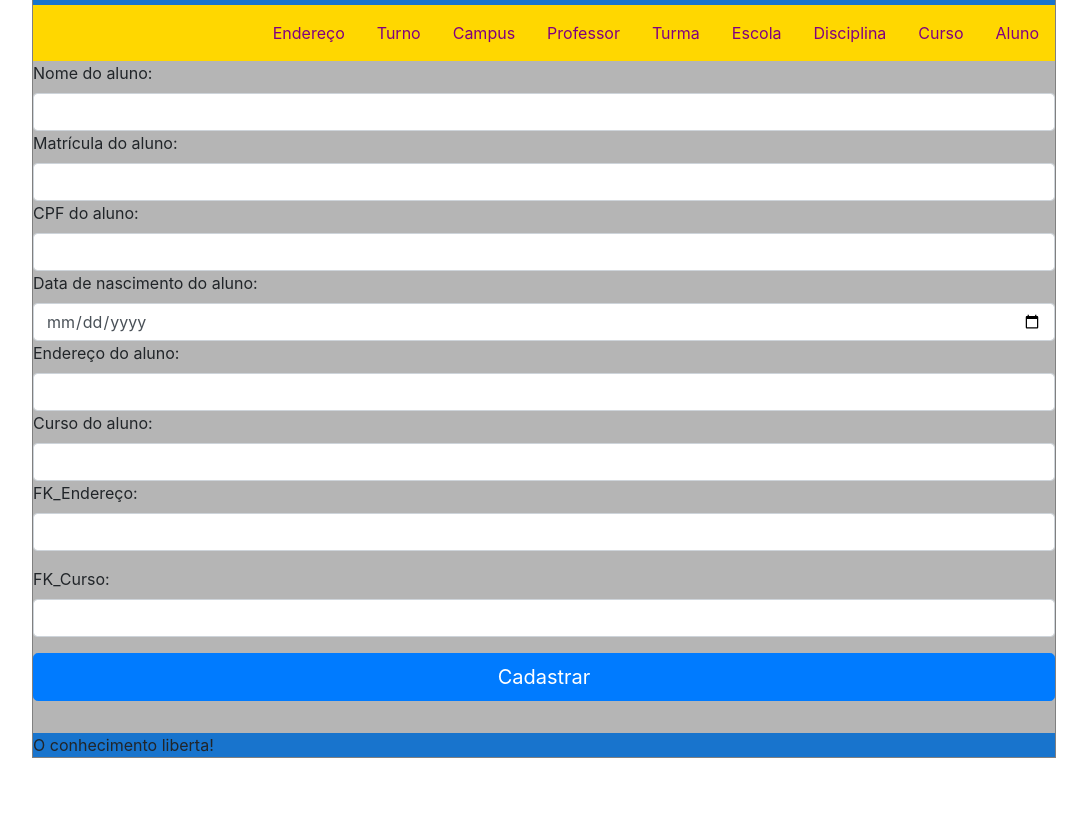
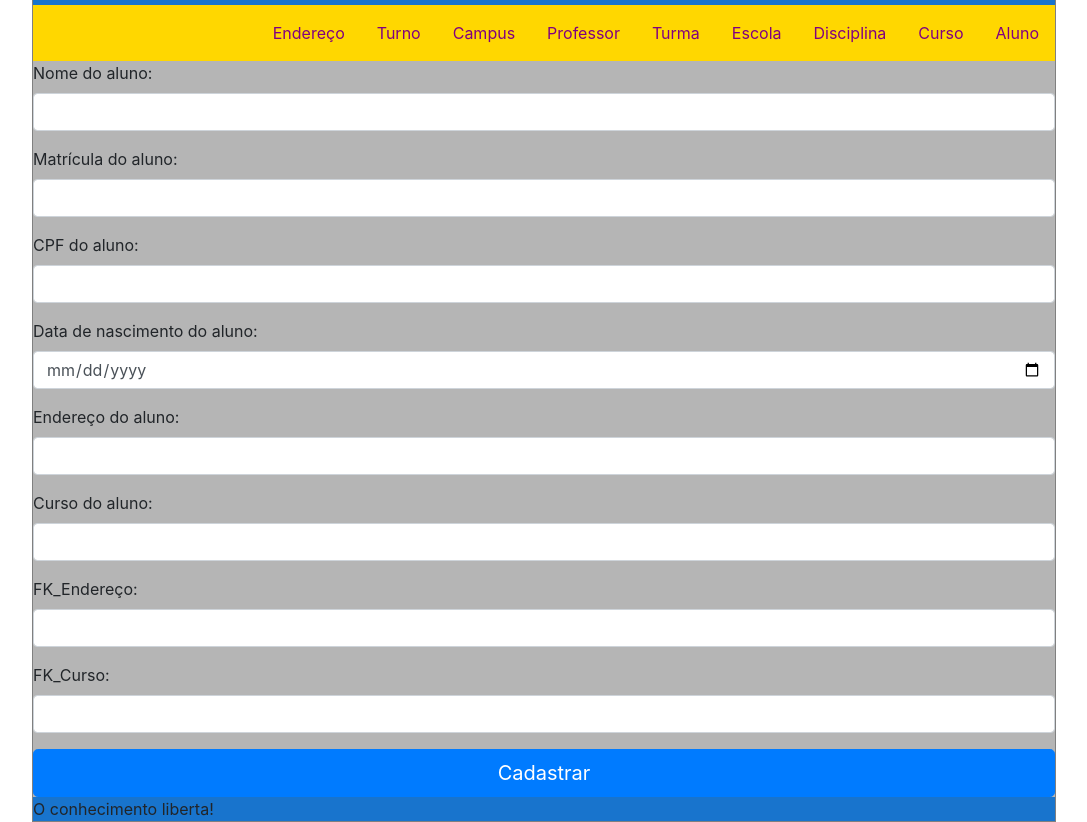
Before and after one commit to OnildoNeto/Aplica-oEscolaVers-o, a plain HTML site: page EscolaWebApp/Aluno.html in a window 1280 px wide. Shown: the part 42-864 px from the top of the page, without its empty margins (96-1183 px from the left). Before the commit the page ends 800 px from the top, so only its background shows below. Drawn offline with nearby package versions, Linux system fonts and the light colour scheme.

Commit message:
Update Aluno.html

```diff
--- a/EscolaWebApp/Aluno.html
+++ b/EscolaWebApp/Aluno.html
@@ -39,22 +39,27 @@
           <div class="form-group">
             <label for= 'nome'> Nome do aluno: </label>
             <input type='text' class="form-control" name='nome'>
-
+          </div>
+          <div class="form-group">
             <label for= 'matricula'> Matrícula do aluno: </label>
             <input type='text' class="form-control" name='matricula'>
-
+          </div>
+          <div class="form-group">
             <label for= 'cpf'> CPF do aluno: </label>
             <input type='text' class="form-control" name='cpf'>
-
+          </div>
+          <div class="form-group">
             <label for= 'data'> Data de nascimento do aluno: </label>
             <input type='date' class="form-control" name='data'>
-
+          </div>
+          <div class="form-group">
             <label for= 'endereco'> Endereço do aluno: </label>
             <input type='text' class="form-control" name='text'>
-
+          </div>
+          <div class="form-group">
             <label for= 'curso'> Curso do aluno: </label>
             <input type='text' class="form-control" name='text'>
-
+          </div>
           <div class="form-group">
             <label for= 'fk_id_endereco'> FK_Endereço: </label>
             <input type= 'text' name= 'fk_id_endereco' class="form-control">
```
Lines whose indentation alone changed are shown as unchanged.
